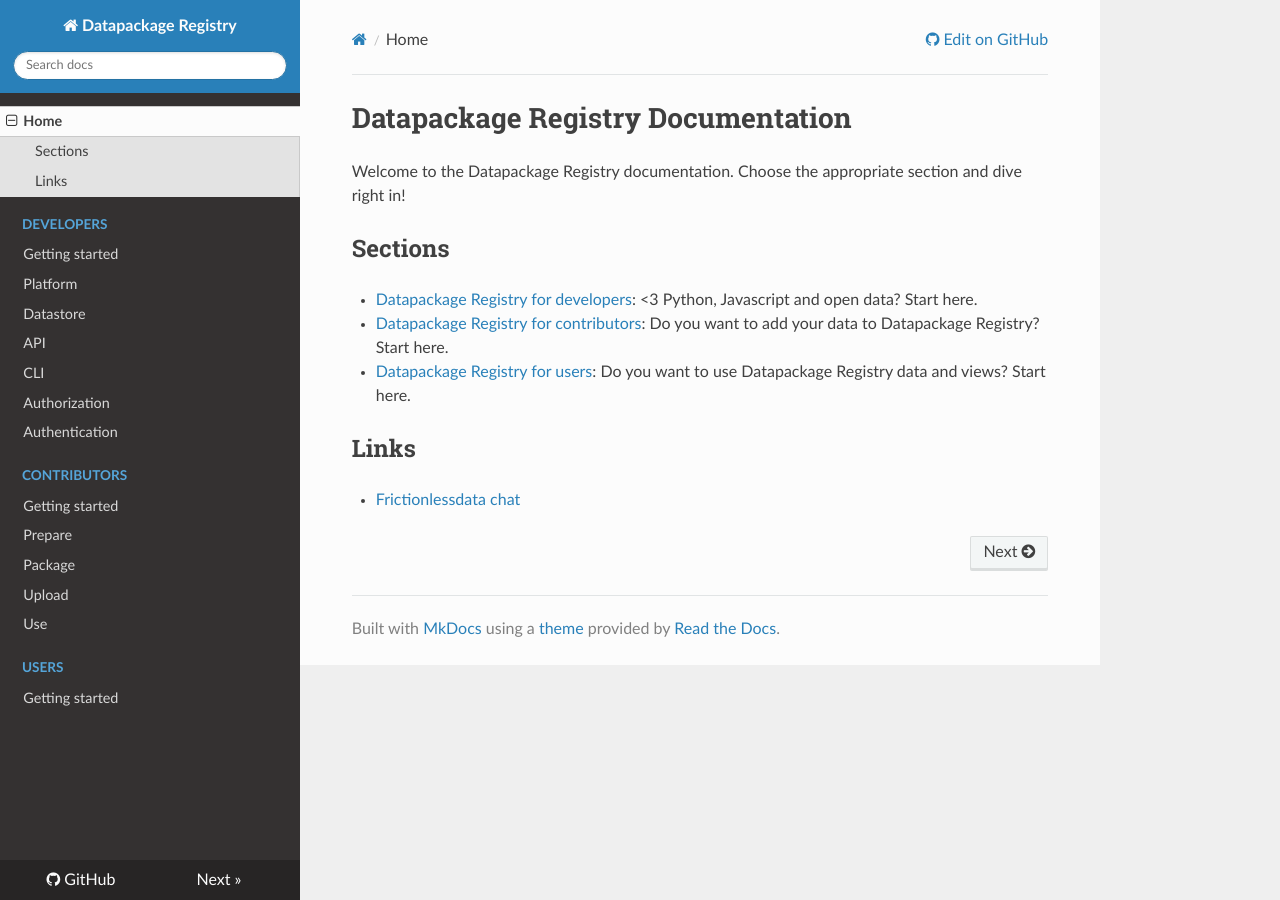
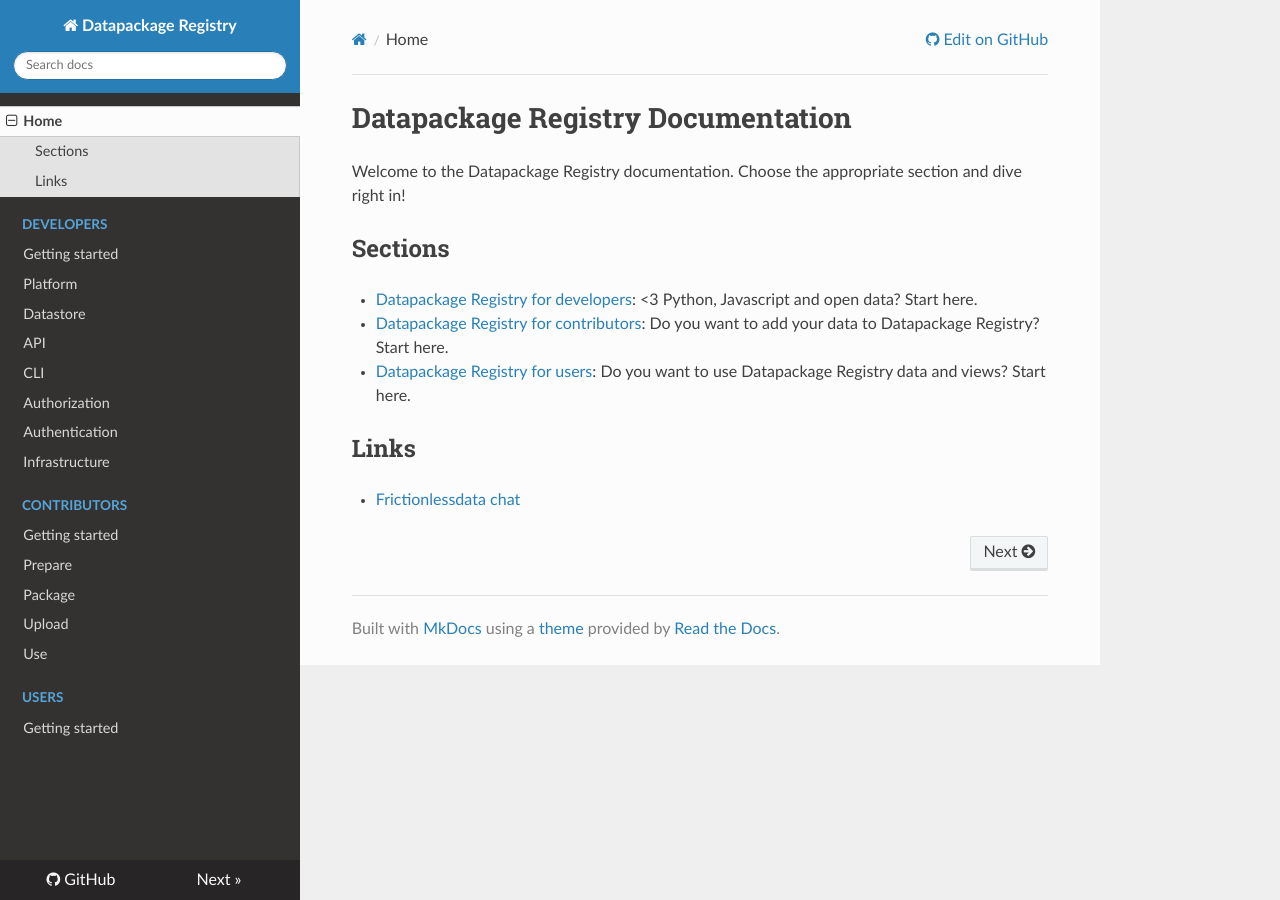
Before and after one commit to datopian/datahub-docs-tech, an MkDocs documentation site: the page built from docs/index.md, in a window 1280 px wide. Built offline with MkDocs 1.6.1, drawn with Linux system fonts in a browser that asks for light colours; nearby versions of some CDN libraries; old or Windows-style settings are respelled for this version of MkDocs.

```diff
--- a/mkdocs.yml
+++ b/mkdocs.yml
@@ -11,6 +11,7 @@
   - CLI: developers/cli.md
   - Authorization: developers/authorization.md
   - Authentication: developers/authentication.md
+  - Infrastructure: developers/infrastructure.md
 - Contributors:
   - 'Getting started': contributors/index.md
   - Prepare: contributors/prepare.md
```
Also changed, not shown: docs/developers/infrastructure.md (added).
